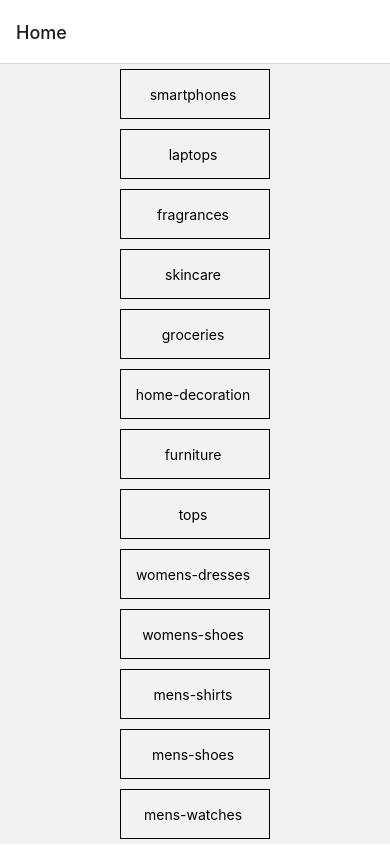
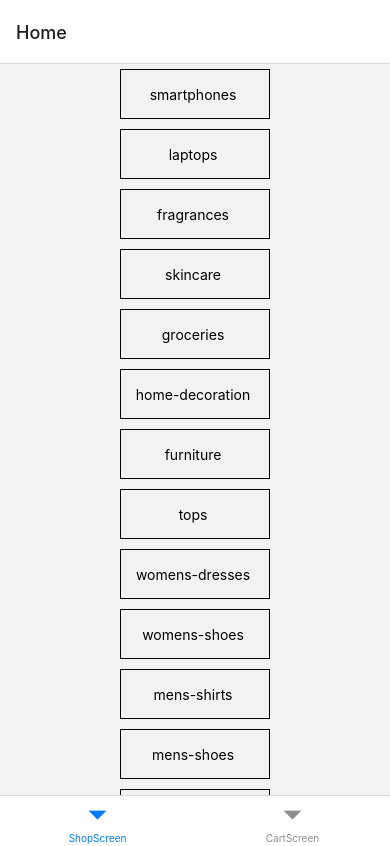
Before and after one commit to ManuelForneri/React-nativ, a React Native app: screen /ShopScreen in a window 390 px wide. Shown: the top 846 px of the page. Built offline with nearby package versions, Linux system fonts and the light colour scheme.

Commit message:
Se añadió  la tab bar

```diff
--- a/package.json
+++ b/package.json
@@ -10,6 +10,7 @@
   },
   "dependencies": {
     "@expo/webpack-config": "^19.0.0",
+    "@react-navigation/bottom-tabs": "^6.5.11",
     "@react-navigation/native": "^6.1.9",
     "@react-navigation/native-stack": "^6.9.17",
     "expo": "~49.0.15",
--- /dev/null
+++ b/src/Navigation/CartStack.jsx
@@ -0,0 +1,15 @@
+import { NavigationContainer } from "@react-navigation/native";
+import { createNativeStackNavigator } from "@react-navigation/native-stack";
+import Cart from "../Screens/Cart";
+
+const Stack = createNativeStackNavigator();
+
+const CartStack = () => {
+  return (
+    <Stack.Navigator>
+      <Stack.Screen name="Cart" component={Cart} />
+    </Stack.Navigator>
+  );
+};
+
+export default CartStack;
--- a/src/Navigation/Navigator.jsx
+++ b/src/Navigation/Navigator.jsx
@@ -1,19 +1,17 @@
 import { NavigationContainer } from "@react-navigation/native";
-import { createNativeStackNavigator } from "@react-navigation/native-stack";
-import Home from "../Screens/Home";
-import ItemDetail from "../Screens/ItemDetail";
-import ItemListCategories from "../Screens/ItemListCategories";
+import ShopStack from "./ShopStack";
+import CartStack from "./CartStack";
+import { createBottomTabNavigator } from "@react-navigation/bottom-tabs";
 
-const Stack = createNativeStackNavigator();
+const Tab = createBottomTabNavigator();
 
 const Navigator = () => {
   return (
     <NavigationContainer>
-      <Stack.Navigator>
-        <Stack.Screen name="Home" component={Home} />
-        <Stack.Screen name="Category" component={ItemListCategories} />
-        <Stack.Screen name="Product" component={ItemDetail} />
-      </Stack.Navigator>
+      <Tab.Navigator screenOptions={{ headerShown: false }}>
+        <Tab.Screen name="ShopScreen" component={ShopStack} />
+        <Tab.Screen name="CartScreen" component={CartStack} />
+      </Tab.Navigator>
     </NavigationContainer>
   );
 };
--- /dev/null
+++ b/src/Navigation/ShopStack.jsx
@@ -0,0 +1,19 @@
+import { NavigationContainer } from "@react-navigation/native";
+import { createNativeStackNavigator } from "@react-navigation/native-stack";
+import Home from "../Screens/Home";
+import ItemListCategories from "../Screens/ItemListCategories";
+import ItemDetail from "../Screens/ItemDetail";
+
+const Stack = createNativeStackNavigator();
+
+const ShopStack = () => {
+  return (
+    <Stack.Navigator>
+      <Stack.Screen name="Home" component={Home} />
+      <Stack.Screen name="Category" component={ItemListCategories} />
+      <Stack.Screen name="Product" component={ItemDetail} />
+    </Stack.Navigator>
+  );
+};
+
+export default ShopStack;
--- /dev/null
+++ b/src/Screens/Cart.jsx
@@ -0,0 +1,12 @@
+import { View, Text } from "react-native";
+import React from "react";
+
+const Cart = () => {
+  return (
+    <View>
+      <Text>Cart</Text>
+    </View>
+  );
+};
+
+export default Cart;
```
Also changed, not shown: 1 other file (tests, documents, lock files or other folders).
